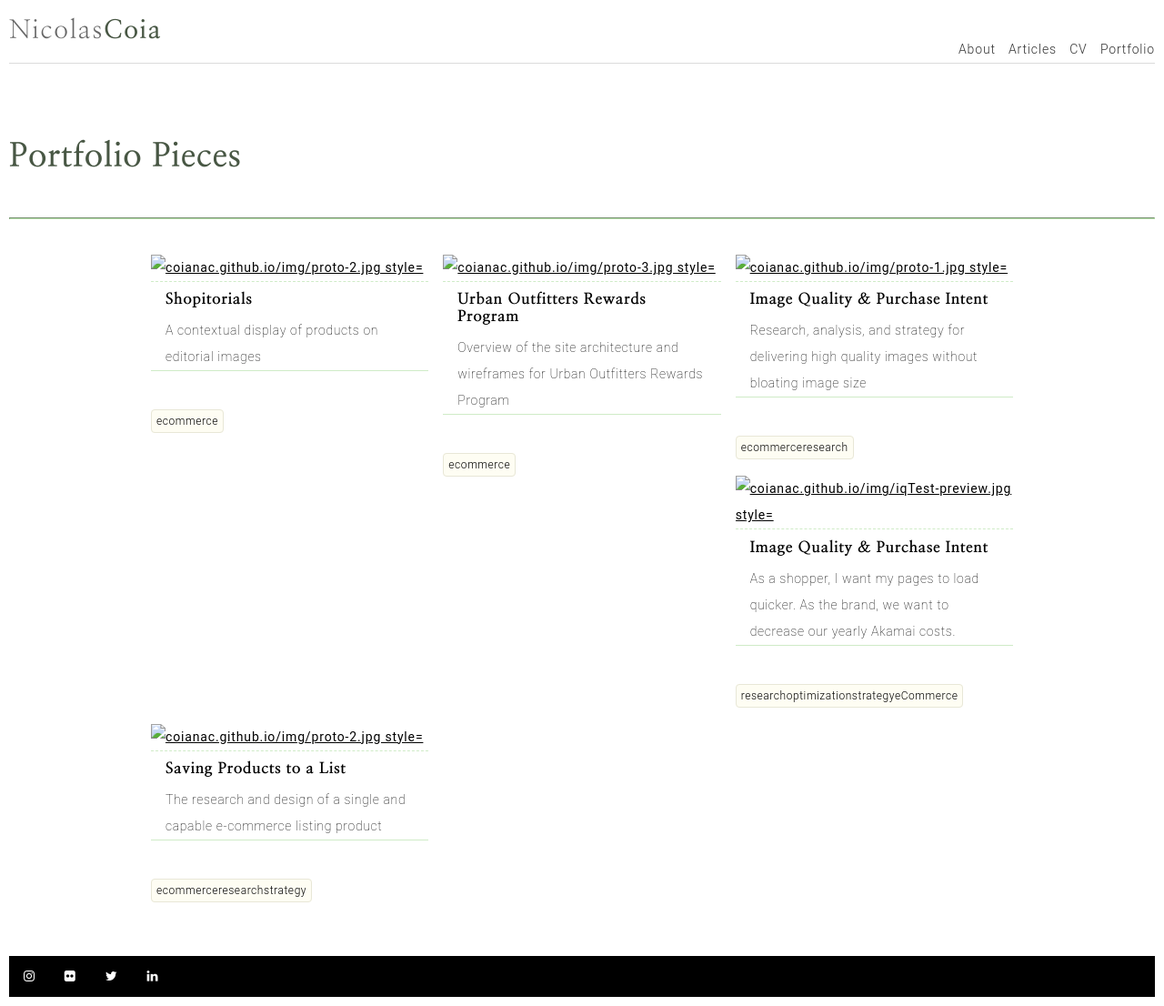
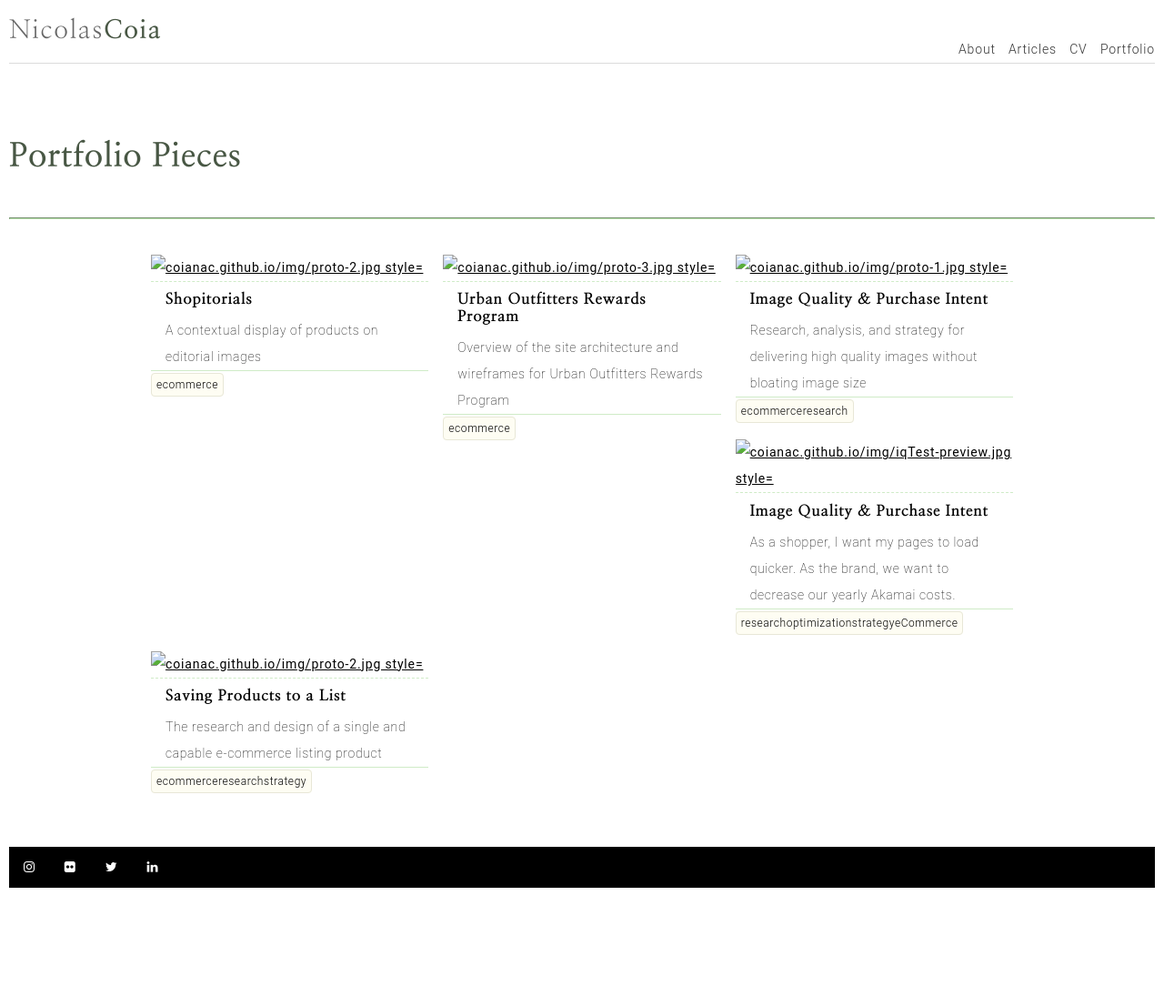
Before and after one commit to dyutibarma/monochrome, a Jekyll site: the page built from portfolio.html, in a window 1280 px wide. Shown: the whole page at 91% size. Built offline with Jekyll 4.4.1, drawn with Linux system fonts in a browser that asks for light colours; after the commit the page ends 986 px from its top, so only the background shows below that.

Commit message:
Update typography.scss

```diff
--- a/_sass/typography.scss
+++ b/_sass/typography.scss
@@ -30,7 +30,7 @@
     	border-bottom: 1px solid;
     	border-bottom-color: #CFEBC7;
     	padding: 20px 0 20px 0;
-	margin: 0 0 40px 0;
+	margin: 0 0 0 0;
 }
 
 body
```
